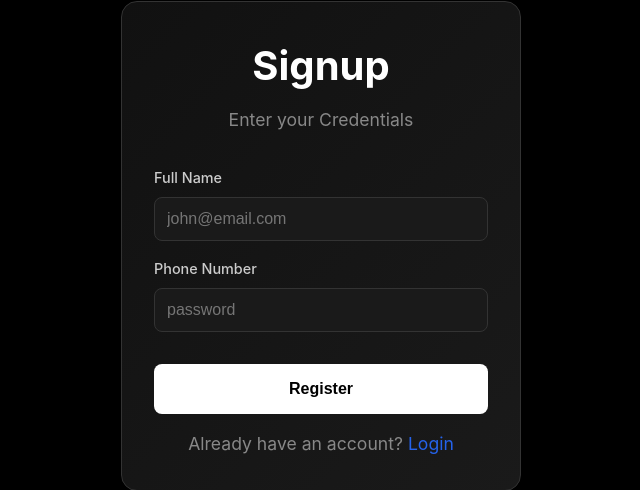
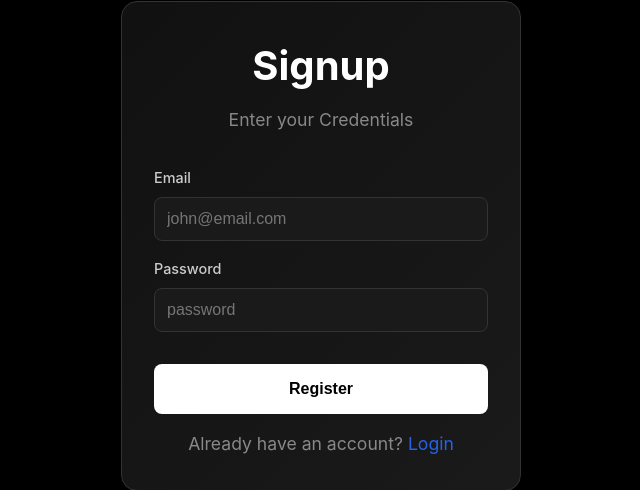
Before and after one commit to Thunderer9506/Personal-Finance-App, a Flask app: page /signup in a window 1280 px wide. Shown: the part 138-628 px from the top of the page, without its empty margins (319-959 px from the left). Run offline with Flask 3, Linux system fonts and the light colour scheme.

Commit message:
Change the Labels

```diff
--- a/templates/login.html
+++ b/templates/login.html
@@ -16,11 +16,11 @@
 
             <form action="{{url_for('login')}}" method="post">
                 <div class="input-group flex-1">
-                    <label for="email">Full Name</label>
+                    <label for="email">Email</label>
                     <input type="email" id="email" name="email" placeholder="john@email.com" required >
                 </div>
                 <div class="input-group flex-1">
-                    <label for="password">Phone Number</label>
+                    <label for="password">Password</label>
                     <input type="password" id="password" name="password" placeholder="password" required >
                 </div>
                 <button type="submit" class="submit-btn">Login</button>
--- a/templates/signup.html
+++ b/templates/signup.html
@@ -16,11 +16,11 @@
 
             <form action="{{url_for('signup')}}" method="post">
                 <div class="input-group flex-1">
-                    <label for="email">Full Name</label>
+                    <label for="email">Email</label>
                     <input type="email" id="email" name="email" placeholder="john@email.com" required >
                 </div>
                 <div class="input-group flex-1">
-                    <label for="password">Phone Number</label>
+                    <label for="password">Password</label>
                     <input type="password" id="password" name="password" placeholder="password" required >
                 </div>
                 <button type="submit" class="submit-btn">Register</button>
```
